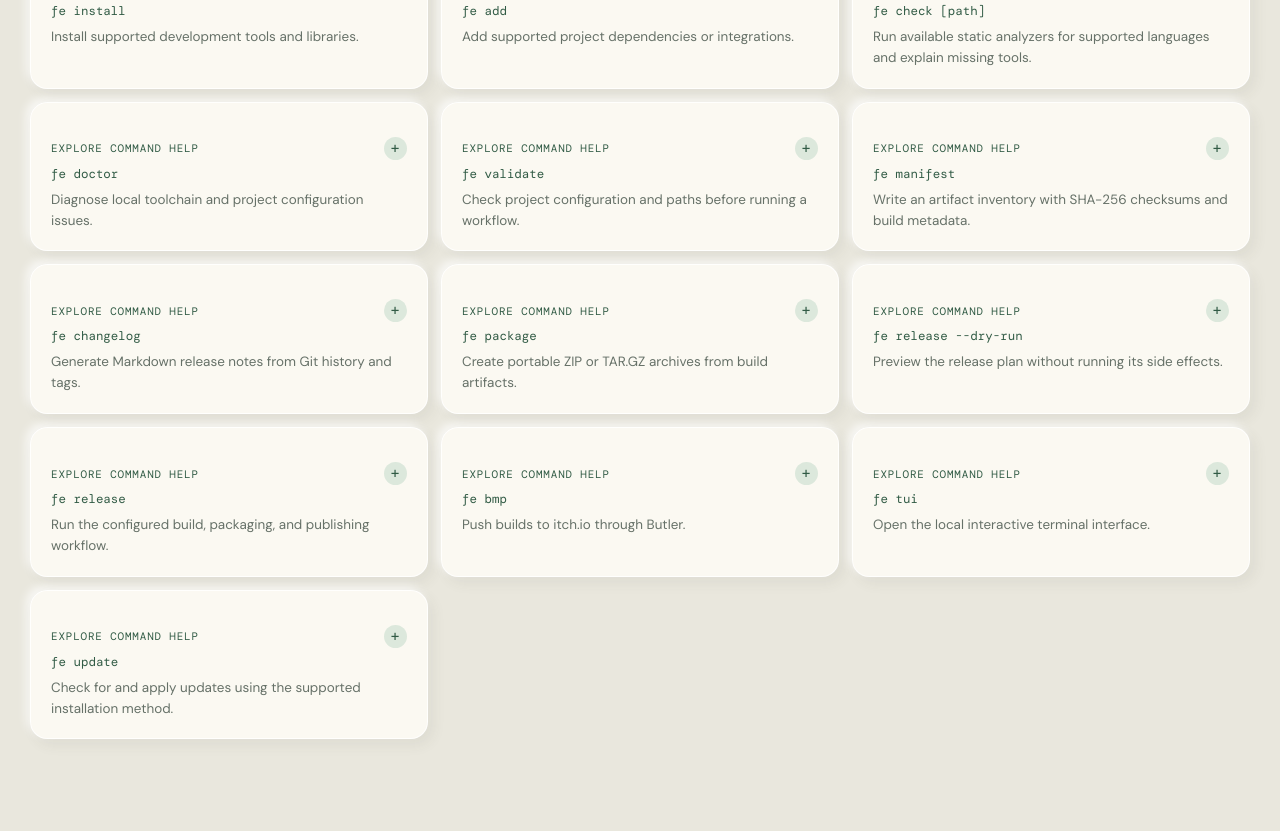
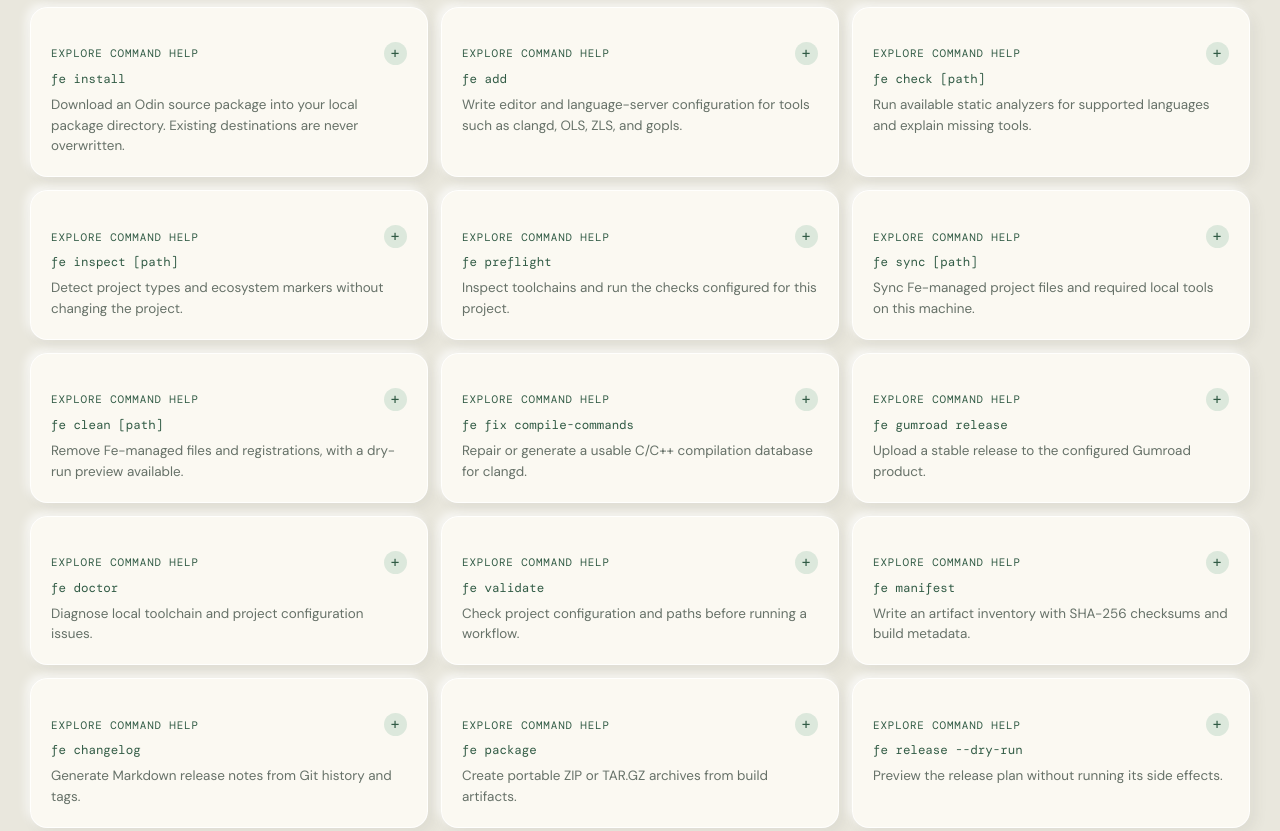
Before and after one commit to flushwhy/fe, a plain HTML site: page docs/site/index.html in a window 1280 px wide. Shown: the part 5285-6116 px from the top of the page. Drawn offline with nearby package versions, Linux system fonts and the light colour scheme; no server answers.

Commit message:
docs(site): correct command guidance and expand reference

```diff
--- a/docs/site/index.html
+++ b/docs/site/index.html
@@ -354,8 +354,9 @@ butler:
         <div class="section-head reveal">
           <div class="kicker">Get Fe</div>
           <h2>Pick your build.<br>Get back to work.</h2>
-          <p>Download the latest stable release, or try the rolling build for the newest changes. Links are loaded directly from GitHub Releases.</p>
+          <p>Stable releases are versioned builds. Rolling is the newest development build and may change without notice. Choose the asset for your OS and CPU, then verify it with <code>SHA256SUMS</code>.</p>
         </div>
+        <p class="release-status">Downloads are fetched from GitHub Releases. If the live list does not load, use the <a href="https://github.com/flushwhy/fe/releases" target="_blank" rel="noreferrer">release archive</a> and its <code>SHA256SUMS</code> file.</p>
         <div class="release-grid" id="release-downloads" aria-live="polite">
           <article class="release-card clay"><p class="release-status">Loading GitHub Releases…</p></article>
         </div>
@@ -372,7 +373,7 @@ butler:
           <article class="command" data-search="init create project template scaffold"><code>fe init</code><p>Create a project from a language default or named template.</p></article>
           <article class="command" data-search="template list discover browse"><code>fe template list</code><p>List available remote project templates.</p></article>
           <article class="command" data-search="template update refresh cache"><code>fe template update &lt;template-id&gt;</code><p>Refresh a named template in the local cache.</p></article>
-          <article class="command" data-search="setup dependencies environment"><code>fe setup</code><p>Prepare project tooling and dependencies where supported by the project configuration.</p></article>
+          <article class="command" data-search="setup dependencies environment"><code>fe setup</code><p>Read-only check: detect the project’s required and optional tools. It does not install software or change files.</p></article>
           <article class="command" data-search="build compile platform target"><code>fe build</code><p>Run configured build targets, optionally selecting a platform.</p></article>
           <article class="command" data-search="watch development files reload"><code>fe watch</code><p>Watch supported project files and run the configured development steps.</p></article>
           <article class="command" data-search="godot engine export presets native extension"><code>fe godot</code><p>Godot discovery, diagnostics, export, and native extension helpers.</p></article>
@@ -381,9 +382,15 @@ butler:
           <article class="command" data-search="blender addon plugin"><code>fe blender</code><p>Support Blender add-on project workflows.</p></article>
           <article class="command" data-search="pack spritesheet image assets"><code>fe pack</code><p>Pack source sprites into configured sprite sheets.</p></article>
           <article class="command" data-search="transcode ffmpeg audio video mp4 webm"><code>fe transcode</code><p>Convert audio and video through FFmpeg, including game-friendly MP4 and WebM defaults.</p></article>
-          <article class="command" data-search="install library tool"><code>fe install</code><p>Install supported development tools and libraries.</p></article>
-          <article class="command" data-search="add dependency library"><code>fe add</code><p>Add supported project dependencies or integrations.</p></article>
+          <article class="command" data-search="install library tool"><code>fe install</code><p>Download an Odin source package into your local package directory. Existing destinations are never overwritten.</p></article>
+          <article class="command" data-search="add dependency library"><code>fe add</code><p>Write editor and language-server configuration for tools such as clangd, OLS, ZLS, and gopls.</p></article>
           <article class="command" data-search="check static analysis lint code quality"><code>fe check [path]</code><p>Run available static analyzers for supported languages and explain missing tools.</p></article>
+          <article class="command" data-search="inspect detect project type markers ecosystem"><code>fe inspect [path]</code><p>Detect project types and ecosystem markers without changing the project.</p></article>
+          <article class="command" data-search="preflight tools checks validation build"><code>fe preflight</code><p>Inspect toolchains and run the checks configured for this project.</p></article>
+          <article class="command" data-search="sync synchronize project tools files registrations"><code>fe sync [path]</code><p>Sync Fe-managed project files and required local tools on this machine.</p></article>
+          <article class="command" data-search="clean remove managed files registrations dry run"><code>fe clean [path]</code><p>Remove Fe-managed files and registrations, with a dry-run preview available.</p></article>
+          <article class="command" data-search="fix compile commands clangd cmake compilation database"><code>fe fix compile-commands</code><p>Repair or generate a usable C/C++ compilation database for clangd.</p></article>
+          <article class="command" data-search="gumroad release upload stable product"><code>fe gumroad release</code><p>Upload a stable release to the configured Gumroad product.</p></article>
           <article class="command" data-search="doctor diagnostics toolchain config"><code>fe doctor</code><p>Diagnose local toolchain and project configuration issues.</p></article>
           <article class="command" data-search="validate config paths preflight"><code>fe validate</code><p>Check project configuration and paths before running a workflow.</p></article>
           <article class="command" data-search="manifest artifact inventory checksum sha256"><code>fe manifest</code><p>Write an artifact inventory with SHA-256 checksums and build metadata.</p></article>
@@ -393,7 +400,7 @@ butler:
           <article class="command" data-search="release publish itch io butler"><code>fe release</code><p>Run the configured build, packaging, and publishing workflow.</p></article>
           <article class="command" data-search="bmp butler itch io upload push"><code>fe bmp</code><p>Push builds to itch.io through Butler.</p></article>
           <article class="command" data-search="tui terminal interface interactive"><code>fe tui</code><p>Open the local interactive terminal interface.</p></article>
-          <article class="command" data-search="update updater package manager"><code>fe update</code><p>Check for and apply updates using the supported installation method.</p></article>
+          <article class="command" data-search="update updater package manager"><code>fe update</code><p>Check stable or rolling releases. Stable package-manager updates are supported; direct-binary and rolling installs are not updated automatically.</p></article>
         </div>
         <p class="no-results" id="no-results" hidden>No matching commands. Try a different search.</p>
       </div>
@@ -429,7 +436,7 @@ butler:
     </section>
   </main>
 
-  <footer><div class="wrap footer-inner"><span>© Fe · Open-source project toolkit</span><nav class="footer-links" aria-label="Footer"><a href="#quickstart">Get started</a><a href="https://github.com/flushwhy/fe/blob/master/docs" target="_blank" rel="noreferrer">Guides</a><a href="https://github.com/flushwhy/fe/issues" target="_blank" rel="noreferrer">Issues</a><a href="https://github.com/flushwhy/fe-templates" target="_blank" rel="noreferrer">Templates</a><a href="https://github.com/flushwhy/fe" target="_blank" rel="noreferrer">Source</a></nav></div></footer>
+  <footer><div class="wrap footer-inner"><span>© Fe · Open-source project toolkit</span><nav class="footer-links" aria-label="Footer"><a href="#quickstart">Get started</a><a href="https://github.com/flushwhy/fe/blob/master/docs/getting-started.md" target="_blank" rel="noreferrer">Getting started</a><a href="https://github.com/flushwhy/fe/issues" target="_blank" rel="noreferrer">Issues</a><a href="https://github.com/flushwhy/fe-templates" target="_blank" rel="noreferrer">Templates</a><a href="https://github.com/flushwhy/fe" target="_blank" rel="noreferrer">Source</a></nav></div></footer>
 
   <script>
     (function () {
@@ -579,7 +586,7 @@ butler:
         "fe init": { about:"Create a new project from a language starter or a reusable Fe template.", usage:["fe init [language] --name <project>","fe init --template <template-id> --name <project>"], options:["--name <project>  Project name and directory.","--module <path>  Go module path (Go projects only).","--template <id>  Select a named template from fe-templates."], examples:["fe init cpp --name starfall","fe init --template cpp-raylib-xmake --name starfall"] },
         "fe template list": { about:"Browse the remote templates published in the Fe templates repository.", examples:["fe template list"] },
         "fe template update <template-id>": { about:"Download or refresh one template in Fe's local cache.", examples:["fe template update cpp-raylib-xmake"] },
-        "fe setup": { about:"Inspect the current project and show the tools and dependencies needed to work with it.", usage:["fe setup [path]"], examples:["fe setup","fe setup ./game"] },
+        "fe setup": { about:"Read-only inspection of the current project’s required and optional toolchains. It does not install software or modify project files.", usage:["fe setup [path]"], examples:["fe setup","fe setup ./game"] },
         "fe build": { about:"Build all configured targets, or choose a target by its name or platform.", options:["--target <name>  Build one configured target.","--platform <platform>  Build all targets for one platform.","--list-targets  List configured targets without building.","--container  Build inside a temporary container.","--runtime <docker|podman>  Choose the container runtime."], examples:["fe build","fe build --platform linux-x64"] },
         "fe watch": { about:"Watch a workspace and automate its development loop, including supported C++ rebuilds.", examples:["fe watch"] },
         "fe godot": { about:"Godot-specific helpers for engine discovery, opening projects, exporting, and native extensions.", subcommands:[["engines","List detected Godot installations and versions."],["open","Open the current project with a matching engine; optionally choose --version."],["export","Export with --preset and --output; --debug selects a debug export."],["doctor","Check the current Godot project and native-extension prerequisites."],["extension (ex, ext)","Manage a Godot 4 C++ GDExtension scaffold."]], examples:["fe godot engines","fe godot open --version 4.3","fe godot extension init"] },
@@ -588,8 +595,14 @@ butler:
         "fe blender": { about:"Validate and package Blender add-on projects without executing add-on code.", subcommands:[["validate [path]","Check the add-on structure and metadata."],["package [path]","Create an installable ZIP archive."]], examples:["fe blender validate","fe blender package ./my-addon"] },
         "fe pack": { about:"Pack PNG sprites into one or more spritesheets.", options:["--input <directory>  Directory containing PNG sprites.","--output <path>  Output spritesheet path."], examples:["fe pack"] },
         "fe transcode": { about:"Convert audio and video files through FFmpeg using Fe's configured options and sensible game-oriented defaults.", examples:["fe transcode --help"] },
-        "fe install": { about:"Install an Odin package by a supported alias or repository URL.", usage:["fe install <package>"], examples:["fe install ltdk","fe install https://github.com/owner/package"] },
-        "fe add": { about:"Wire up language-server or editor tooling for the current project.", usage:["fe add <tool>"], examples:["fe add clangd","fe add ols","fe add gopls"] },
+        "fe install": { about:"Download an Odin source package by alias or HTTPS repository URL. Existing package destinations are never overwritten.", usage:["fe install <package>","fe get <repository-url>"], options:["--dir <path>  Package destination (defaults to mylibs or packages.directory)."], examples:["fe install ltdk","fe get https://github.com/owner/package"] },
+        "fe add": { about:"Write or patch editor and language-server configuration for the current project. It does not install the language server.", usage:["fe add <tool>"], examples:["fe add clangd","fe add ols","fe add zls","fe add gopls"] },
+        "fe inspect [path]": { about:"Detect project types and ecosystem markers. This is an inspection command; it does not scaffold or rewrite files.", usage:["fe inspect [path]"], examples:["fe inspect","fe inspect ./game"] },
+        "fe preflight": { about:"Inspect required toolchains and run the checks configured for the current project before a build or release.", examples:["fe preflight"] },
+        "fe sync [path]": { about:"Synchronize Fe-managed project files and required local tools for a project on this machine. This is a local workspace operation, not a remote deployment.", usage:["fe sync [path]"], examples:["fe sync","fe sync ./game"] },
+        "fe clean [path]": { about:"Remove Fe-managed project files and registrations. Preview the changes before applying them.", usage:["fe clean [path]"], options:["--dry-run  Preview cleanup without changing files.","--all  Clean all registered projects."], examples:["fe clean --dry-run","fe clean ./game"] },
+        "fe fix compile-commands": { about:"Repair C/C++ compilation database setup for clangd. For CMake projects, it can generate a real compile_commands.json rather than an empty placeholder.", usage:["fe fix compile-commands [path]"], examples:["fe fix compile-commands"] },
+        "fe gumroad release": { about:"Upload a stable release to the configured Gumroad product. This is separate from the itch.io Butler publishing path.", usage:["fe gumroad release"], examples:["fe gumroad release --help"] },
         "fe check [path]": { about:"Run available language-aware static analyzers against the project or a selected path.", usage:["fe check [path]"], examples:["fe check","fe check ./src"] },
         "fe doctor": { about:"Check whether required tools are installed and whether project configuration is valid.", examples:["fe doctor"] },
         "fe validate": { about:"Run pre-flight checks on project configuration and paths before starting a workflow.", examples:["fe validate"] },
@@ -600,7 +613,7 @@ butler:
         "fe release": { about:"Run the configured build, optional sprite packing, optional changelog and archive stages, then publish through Butler to itch.io.", options:["--dry-run  Print the plan without running the pipeline.","--skip-build  Skip build or export.","--skip-pack  Skip sprite packing.","--skip-bmp  Skip the itch.io upload.","--changelog-output <path>  Write Git-based release notes.","--package-format <zip|tar.gz>  Also archive build artifacts.","--package-output <path>  Choose the archive path.","--userversion <version>  Set the itch.io version.","--channel-suffix <suffix>  Add a suffix to Butler platform channels."], examples:["fe release --dry-run","fe release --package-format zip --skip-bmp"] },
         "fe bmp": { about:"Push the configured build output to itch.io using Butler.", examples:["fe bmp"] },
         "fe tui": { about:"Open Fe's interactive terminal interface in a local terminal.", examples:["fe tui"] },
-        "fe update": { about:"Check for or install Fe updates using the detected package-manager installation method. Direct-binary replacement is not available yet.", subcommands:[["check","Check the installed version and available release without changing anything."]], options:["--channel <stable|rolling>  Select the release channel.","--method <auto|chocolatey|homebrew|apt|direct>  Select or override the detected installation method.","--dry-run  Show the exact package-manager update command without running it."], examples:["fe update check","fe update --dry-run","fe update --channel rolling check"] }
+        "fe update": { about:"Check for Fe releases and update supported package-managed stable installations. Direct binaries can be checked but not replaced; rolling is check-only.", subcommands:[["check","Check the installed version and available release without changing anything."]], options:["--channel <stable|rolling>  Select the release channel.","--method <auto|chocolatey|homebrew|apt|direct>  Select or override the detected installation method.","--dry-run  Show the exact package-manager update command without running it."], examples:["fe update check","fe update --dry-run","fe update --channel rolling check"] }
       };
       function addList(parent, heading, items) {
         if (!items || !items.length) return;
```
